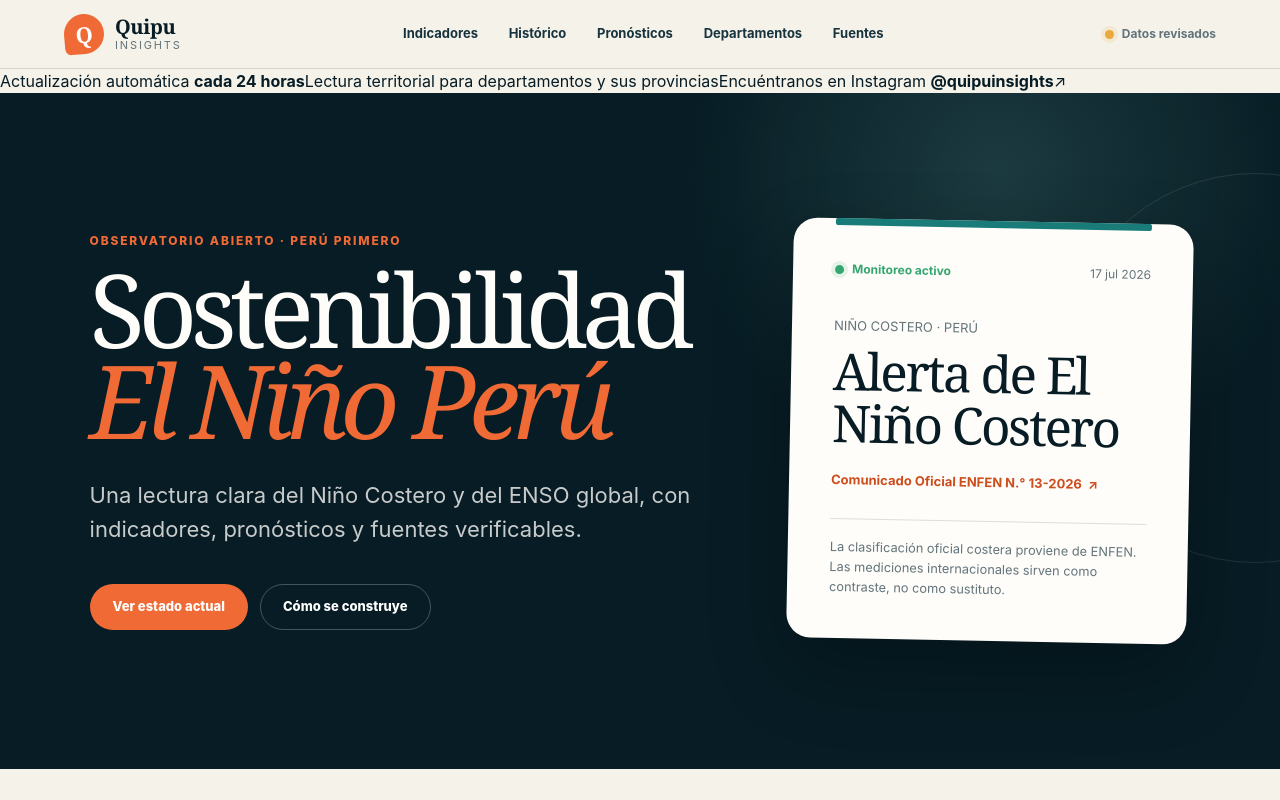
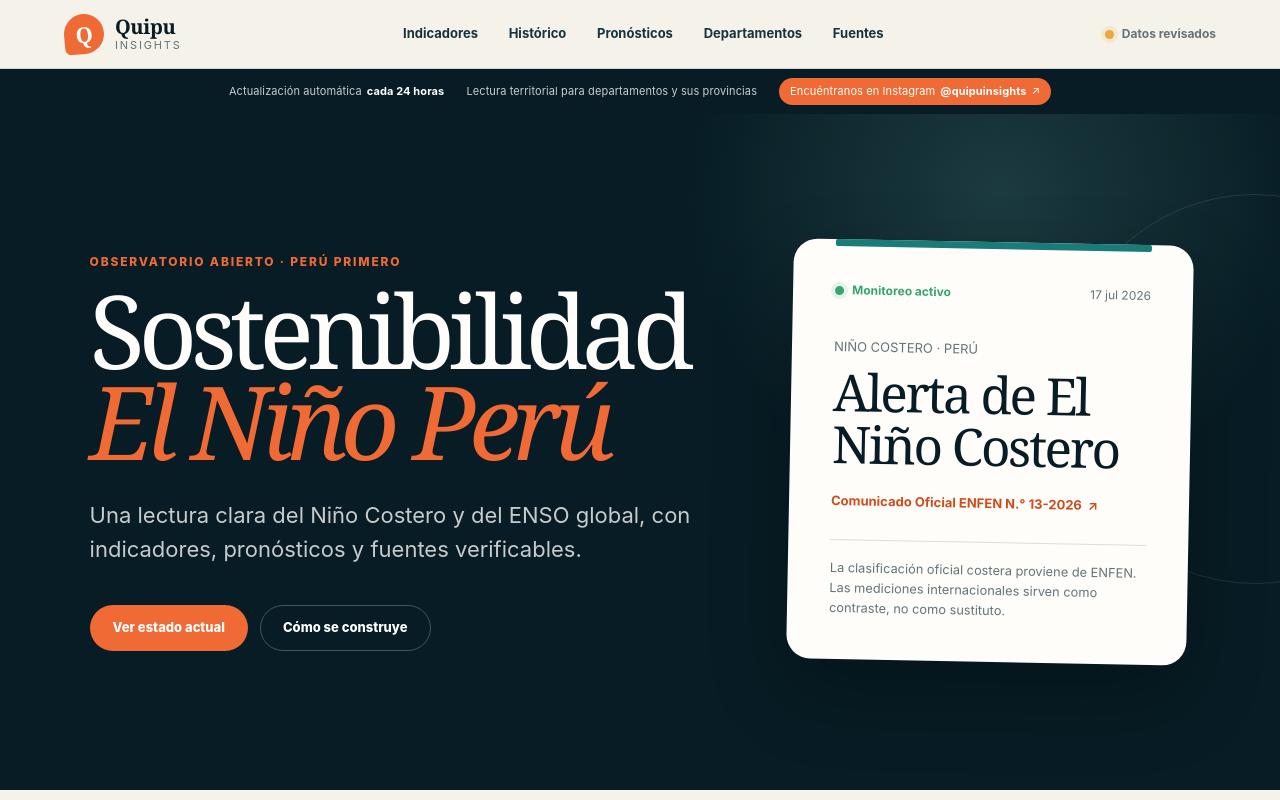
Before and after one commit to quipuinsights/quipu-insights-el-nino-peru, a Next.js app: page / in a window 1280 px wide. Shown: the top 800 px of the page. Built offline with nearby package versions, Linux system fonts and the light colour scheme.

Commit message:
Update globals.css

```diff
--- a/app/globals.css
+++ b/app/globals.css
@@ -146,6 +146,45 @@ main {
   color: var(--muted);
   font-size: 12px;
   font-weight: 650;
+}
+
+.top-notice {
+  align-items: center;
+  background: var(--ink);
+  color: rgba(255, 255, 255, 0.78);
+  display: flex;
+  flex-wrap: wrap;
+  font-size: 11px;
+  gap: 8px 22px;
+  justify-content: center;
+  letter-spacing: 0.01em;
+  padding: 9px clamp(18px, 5vw, 76px);
+}
+
+.top-notice strong {
+  color: white;
+}
+
+.top-notice > span,
+.top-notice > a {
+  align-items: center;
+  display: inline-flex;
+  gap: 5px;
+}
+
+.top-notice > a:not(.top-instagram) {
+  color: rgba(255, 255, 255, 0.78);
+}
+
+.top-instagram {
+  background: var(--orange);
+  border-radius: 999px;
+  color: white;
+  padding: 5px 11px;
+}
+
+.top-instagram:hover {
+  background: var(--orange-deep);
 }
 
 .status-dot {
@@ -1171,6 +1210,20 @@ footer {
   text-align: center;
 }
 
+.instagram-contact {
+  color: rgba(255, 255, 255, 0.78);
+  display: block;
+  font-size: 12px;
+  margin-top: 8px;
+}
+
+.instagram-contact a {
+  color: #ffb08e;
+  font-weight: 800;
+  text-decoration: underline;
+  text-underline-offset: 3px;
+}
+
 footer > a {
   font-size: 12px;
   font-weight: 750;
@@ -1221,6 +1274,16 @@ footer > a {
 @media (max-width: 760px) {
   .site-header {
     padding: 11px 18px;
+  }
+
+  .top-notice {
+    align-items: stretch;
+    flex-direction: column;
+    padding: 10px 18px;
+  }
+
+  .top-instagram {
+    align-self: flex-start;
   }
 
   .header-freshness {
```
